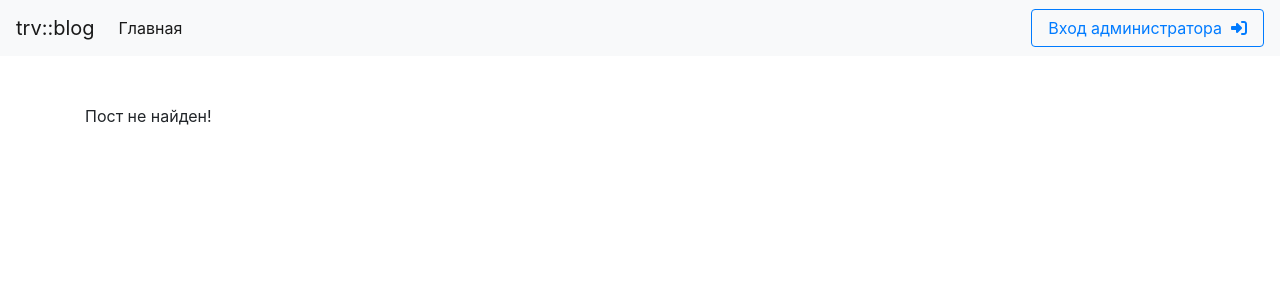
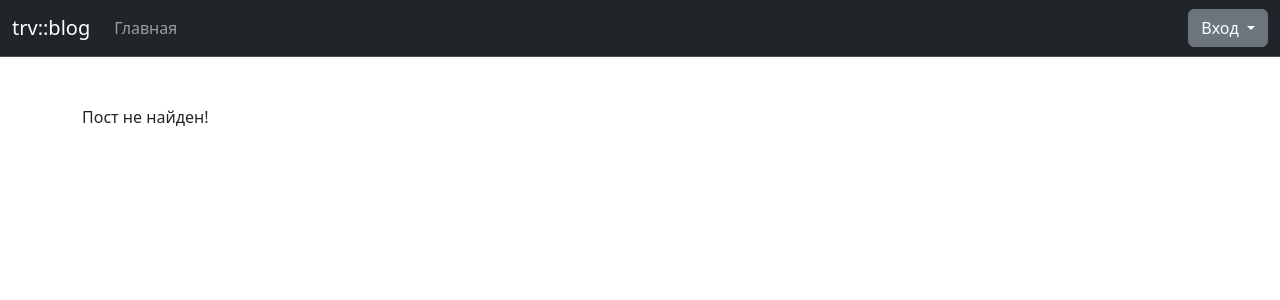
Before and after one commit to 4vanyek/trvblog, a PHP site: page /detail.php?post_id=4 in a window 1280 px wide. Shown: the top 300 px of the page. Run offline with PHP 8.4, Linux system fonts and the light colour scheme; data comes from the database, SQL or seed files in the repository; a stand-in replaces the project's code that opens the database connection.

Commit message:
updated bootstrap ver, login, and others

```diff
--- a/auth/logout.php
+++ b/auth/logout.php
@@ -4,4 +4,4 @@
      require_once '../functions/pdo_connection.php';
 
      session_destroy();
-     redirect('auth/login.php');
+     redirect('/');
--- a/auth/register.php
+++ b/auth/register.php
@@ -53,7 +53,8 @@
     <meta charset="UTF-8">
     <meta name="viewport" content="width=device-width, initial-scale=1">
     <title>trv::blog</title>
-    <link rel="stylesheet" href="<?= asset('assets/css/bootstrap.min.css') ?>" media="all" type="text/css">
+    <link href="https://cdn.jsdelivr.net/npm/bootstrap@5.3.0/dist/css/bootstrap.min.css" rel="stylesheet" integrity="sha384-9ndCyUaIbzAi2FUVXJi0CjmCapSmO7SnpJef0486qhLnuZ2cdeRhO02iuK6FUUVM" crossorigin="anonymous">
+<script src="https://cdn.jsdelivr.net/npm/bootstrap@5.3.0/dist/js/bootstrap.bundle.min.js" integrity="sha384-geWF76RCwLtnZ8qwWowPQNguL3RmwHVBC9FhGdlKrxdiJJigb/j/68SIy3Te4Bkz" crossorigin="anonymous"></script>
     <link rel="stylesheet" href="<?= asset('assets/css/style.css') ?>" media="all" type="text/css">
 </head>
 
--- a/category.php
+++ b/category.php
@@ -9,7 +9,8 @@
     <meta charset="UTF-8">
     <meta name="viewport" content="width=device-width, initial-scale=1">
     <title>BitBlog Category</title>
-    <link rel="stylesheet" href="<?=asset('assets/css/bootstrap.min.css')?>" media="all" type="text/css">
+    <link href="https://cdn.jsdelivr.net/npm/bootstrap@5.3.0/dist/css/bootstrap.min.css" rel="stylesheet" integrity="sha384-9ndCyUaIbzAi2FUVXJi0CjmCapSmO7SnpJef0486qhLnuZ2cdeRhO02iuK6FUUVM" crossorigin="anonymous">
+<script src="https://cdn.jsdelivr.net/npm/bootstrap@5.3.0/dist/js/bootstrap.bundle.min.js" integrity="sha384-geWF76RCwLtnZ8qwWowPQNguL3RmwHVBC9FhGdlKrxdiJJigb/j/68SIy3Te4Bkz" crossorigin="anonymous"></script>
     <link rel="stylesheet" href="<?=asset('assets/css/style.css')?>" media="all" type="text/css">
     <link rel="stylesheet" href="https://cdnjs.cloudflare.com/ajax/libs/font-awesome/6.4.0/css/all.min.css" />
 </head>
--- a/detail.php
+++ b/detail.php
@@ -9,7 +9,8 @@
     <meta charset="UTF-8">
     <meta name="viewport" content="width=device-width, initial-scale=1">
     <title>trv::blog</title>
-    <link rel="stylesheet" href="<?= asset('assets/css/bootstrap.min.css') ?>" media="all" type="text/css">
+    <link href="https://cdn.jsdelivr.net/npm/bootstrap@5.3.0/dist/css/bootstrap.min.css" rel="stylesheet" integrity="sha384-9ndCyUaIbzAi2FUVXJi0CjmCapSmO7SnpJef0486qhLnuZ2cdeRhO02iuK6FUUVM" crossorigin="anonymous">
+<script src="https://cdn.jsdelivr.net/npm/bootstrap@5.3.0/dist/js/bootstrap.bundle.min.js" integrity="sha384-geWF76RCwLtnZ8qwWowPQNguL3RmwHVBC9FhGdlKrxdiJJigb/j/68SIy3Te4Bkz" crossorigin="anonymous"></script>
     <link rel="stylesheet" href="<?= asset('assets/css/style.css') ?>" media="all" type="text/css">
     <link rel="stylesheet" href="https://cdnjs.cloudflare.com/ajax/libs/font-awesome/6.4.0/css/all.min.css" />
 </head>
@@ -37,7 +38,7 @@
                     <a href="<?= url('category.php?cat_id=') . $post->cat_id ?>"><?= $post->category_name ?></a>
                     <span class="date-time"><?= $post->created_at ?></span>
                 </h5>
-                <article class="bg-article p-3 rounded-lg"><img class="float-right mb-2 ml-2" style="width: 18rem;" src="<?= asset($post->image) ?>" alt=""><?= $post->body ?></article>
+                <article class="bg-article p-3 rounded-2"><img class="float-end mb-2 ml-2 rounded-2" style="width: 18rem;" src="<?= asset($post->image) ?>" alt=""><?= $post->body ?></article>
                 <?php
         } else{ ?>
 
--- a/index.php
+++ b/index.php
@@ -8,7 +8,8 @@
     <meta charset="UTF-8">
     <meta name="viewport" content="width=device-width, initial-scale=1">
     <title>trv::blog</title>
-    <link rel="stylesheet" href="<?= asset('assets/css/bootstrap.min.css') ?>" media="all" type="text/css">
+    <link href="https://cdn.jsdelivr.net/npm/bootstrap@5.3.0/dist/css/bootstrap.min.css" rel="stylesheet" integrity="sha384-9ndCyUaIbzAi2FUVXJi0CjmCapSmO7SnpJef0486qhLnuZ2cdeRhO02iuK6FUUVM" crossorigin="anonymous">
+<script src="https://cdn.jsdelivr.net/npm/bootstrap@5.3.0/dist/js/bootstrap.bundle.min.js" integrity="sha384-geWF76RCwLtnZ8qwWowPQNguL3RmwHVBC9FhGdlKrxdiJJigb/j/68SIy3Te4Bkz" crossorigin="anonymous"></script>
     <link rel="stylesheet" href="<?= asset('assets/css/style.css') ?>" media="all" type="text/css">
     <link rel="stylesheet" href="https://cdnjs.cloudflare.com/ajax/libs/font-awesome/6.4.0/css/all.min.css" />
 </head>
--- a/layouts/top-nav.php
+++ b/layouts/top-nav.php
@@ -1,17 +1,16 @@
 <?php
 session_start();
 ?>
-<nav class="navbar navbar-expand-lg sticky-top navbar-light bg-light bg-gradient">
-
-    <a class="navbar-brand " href="<?= url('panel') ?>">trv::blog</a>
-    <button class="navbar-toggler " type="button " data-toggle="collapse " data-target="#navbarSupportedContent " aria-controls="navbarSupportedContent " aria-expanded="false " aria-label="Toggle navigation ">
-        <span class="navbar-toggler-icon "></span>
+<nav class="navbar navbar-expand-lg bg-dark border-bottom border-bottom-dark sticky-top" data-bs-theme="dark">
+    <div class="container-fluid">
+        <a class="navbar-brand" href="<?= url('panel') ?>">trv::blog</a>
+        <button class="navbar-toggler" type="button" data-bs-toggle="collapse" data-bs-target="#navbarText" aria-controls="navbarText" aria-expanded="false" aria-label="Toggle navigation">
+            <span class="navbar-toggler-icon"></span>
         </button>
-
-    <div class="collapse navbar-collapse " id="navbarSupportedContent ">
-        <ul class="navbar-nav mr-auto ">
-            <li class="nav-item active ">
-                <a class="nav-link " href="<?= url('index.php') ?>">Главная <span class="sr-only ">(current)</span></a>
+        <div class="collapse navbar-collapse" id="navbarText">
+            <ul class="navbar-nav me-auto mb-2 mb-lg-0">
+                <li class="nav-item">
+                    <a class="nav-link" href="<?= url('index.php') ?>">Главная <span class="sr-only ">(current)</span></a>
                 </li>
 
                 <?php
@@ -24,25 +23,36 @@
                 <li class="nav-item ">
                     <a class="nav-link " href="<?= url('category.php?cat_id=') . $category->id ?>"><?= $category->name ?></a>
                 </li>
-
+            </ul>
             <?php } ?>
-
-        </ul>
-    </div>
-
-    <section class="d-inline ">
 
             <?php
             if (!isset($_SESSION['user'])) {
                     ?>
             <!-- <a class="text-decoration-none px-2 " href="<?= url('auth/register.php') ?>">Register</a> -->
-        <a class="btn btn-outline-primary text-decoration-none px-3" href="<?= url('auth/login.php') ?>" role="button">Вход администратора&nbsp;&nbsp;<i class="fa-solid fa-right-to-bracket"></i></a>
+            <div class="dropdown">
+  <button type="button" class="btn btn-secondary dropdown-toggle" data-bs-toggle="dropdown" aria-expanded="false" data-bs-auto-close="outside">
+    Вход
+  </button>
+  <form class="dropdown-menu dropdown-menu-end p-4" style="width: 20vw !important;" action="<?= url('auth/login.php') ?>" method="post">
+    <div class="mb-3">
+      <label for="email" class="form-label">Email address</label>
+      <input type="email" class="form-control" name="email" id="email" placeholder="email@example.com">
+    </div>
+    <div class="mb-3">
+      <label for="password" class="form-label">Password</label>
+      <input type="password" class="form-control" name="password" id="password" placeholder="Password">
+    </div>
+    <button type="submit" class="btn btn-primary px-3">Sign in</button>
+  </form>
+</div>
+            <!-- <a class="btn btn-outline-secondary text-decoration-none px-3" href="<?= url('auth/login.php') ?>" role="button">Вход администратора&nbsp;&nbsp;<i class="fa-solid fa-right-to-bracket"></i></a> -->
             <?php
                    } else { ?>
 
-        <a class="btn btn-outline-primary text-decoration-none px-3" href="<?= url('auth/logout.php') ?>" role="button">Выйти&nbsp;&nbsp;<i class="fa-solid fa-right-from-bracket"></i></a>
+            <a class="btn btn-secondary text-decoration-none px-3" href="<?= url('auth/logout.php') ?>" role="button">Выйти&nbsp;&nbsp;<i class="fa-solid fa-right-from-bracket"></i></a>
 
             <?php } ?>
-
-    </section>
+        </div>
+    </div>
 </nav>
--- a/panel/category/create.php
+++ b/panel/category/create.php
@@ -22,7 +22,8 @@
     <meta charset="UTF-8">
     <meta name="viewport" content="width=device-width, initial-scale=1">
     <title>PHP panel</title>
-    <link rel="stylesheet" href="<?= asset('assets/css/bootstrap.min.css') ?>" media="all" type="text/css">
+    <link href="https://cdn.jsdelivr.net/npm/bootstrap@5.3.0/dist/css/bootstrap.min.css" rel="stylesheet" integrity="sha384-9ndCyUaIbzAi2FUVXJi0CjmCapSmO7SnpJef0486qhLnuZ2cdeRhO02iuK6FUUVM" crossorigin="anonymous">
+<script src="https://cdn.jsdelivr.net/npm/bootstrap@5.3.0/dist/js/bootstrap.bundle.min.js" integrity="sha384-geWF76RCwLtnZ8qwWowPQNguL3RmwHVBC9FhGdlKrxdiJJigb/j/68SIy3Te4Bkz" crossorigin="anonymous"></script>
     <link rel="stylesheet" href="<?= asset('assets/css/style.css') ?>" media="all" type="text/css">
     <link rel="stylesheet" href="https://cdnjs.cloudflare.com/ajax/libs/font-awesome/6.4.0/css/all.min.css" />
 </head>
@@ -45,7 +46,7 @@
                             <input type="text" class="form-control" name="name" id="name" placeholder="Имя категории">
                         </section>
                         <section class="form-group">
-                            <button type="submit" class="btn btn-primary">Создать</button>
+                            <button type="submit" class="btn btn-primary mt-2">Создать</button>
                         </section>
 
                     </form>
--- a/panel/category/edit.php
+++ b/panel/category/edit.php
@@ -39,7 +39,8 @@
     <meta charset="UTF-8">
     <meta name="viewport" content="width=device-width, initial-scale=1">
     <title>PHP panel</title>
-    <link rel="stylesheet" href="<?= asset('assets/css/bootstrap.min.css') ?>" media="all" type="text/css">
+    <link href="https://cdn.jsdelivr.net/npm/bootstrap@5.3.0/dist/css/bootstrap.min.css" rel="stylesheet" integrity="sha384-9ndCyUaIbzAi2FUVXJi0CjmCapSmO7SnpJef0486qhLnuZ2cdeRhO02iuK6FUUVM" crossorigin="anonymous">
+<script src="https://cdn.jsdelivr.net/npm/bootstrap@5.3.0/dist/js/bootstrap.bundle.min.js" integrity="sha384-geWF76RCwLtnZ8qwWowPQNguL3RmwHVBC9FhGdlKrxdiJJigb/j/68SIy3Te4Bkz" crossorigin="anonymous"></script>
     <link rel="stylesheet" href="<?= asset('assets/css/style.css') ?>" media="all" type="text/css">
     <link rel="stylesheet" href="https://cdnjs.cloudflare.com/ajax/libs/font-awesome/6.4.0/css/all.min.css" />
 </head>
@@ -61,7 +62,7 @@
                         <input type="text" class="form-control" name="name" id="name" value="<?= $category->name ?>">
                     </section>
                     <section class="form-group">
-                        <button type="submit" class="btn btn-primary">Обновить</button>
+                        <button type="submit" class="btn btn-primary mt-2">Обновить</button>
                     </section>
                 </form>
 
--- a/panel/category/index.php
+++ b/panel/category/index.php
@@ -10,7 +10,8 @@
     <meta charset="UTF-8">
     <meta name="viewport" content="width=device-width, initial-scale=1">
     <title>PHP panel</title>
-    <link rel="stylesheet" href="<?= asset('assets/css/bootstrap.min.css') ?>" media="all" type="text/css">
+    <link href="https://cdn.jsdelivr.net/npm/bootstrap@5.3.0/dist/css/bootstrap.min.css" rel="stylesheet" integrity="sha384-9ndCyUaIbzAi2FUVXJi0CjmCapSmO7SnpJef0486qhLnuZ2cdeRhO02iuK6FUUVM" crossorigin="anonymous">
+<script src="https://cdn.jsdelivr.net/npm/bootstrap@5.3.0/dist/js/bootstrap.bundle.min.js" integrity="sha384-geWF76RCwLtnZ8qwWowPQNguL3RmwHVBC9FhGdlKrxdiJJigb/j/68SIy3Te4Bkz" crossorigin="anonymous"></script>
     <link rel="stylesheet" href="<?= asset('assets/css/style.css') ?>" media="all" type="text/css">
     <link rel="stylesheet" href="https://cdnjs.cloudflare.com/ajax/libs/font-awesome/6.4.0/css/all.min.css" />
 </head>
--- a/panel/index.php
+++ b/panel/index.php
@@ -8,7 +8,8 @@
     <meta charset="UTF-8">
     <meta name="viewport" content="width=device-width, initial-scale=1">
     <title>trv::blog Panel</title>
-    <link rel="stylesheet" href="<?= asset('assets/css/bootstrap.min.css') ?>" media="all" type="text/css">
+    <link href="https://cdn.jsdelivr.net/npm/bootstrap@5.3.0/dist/css/bootstrap.min.css" rel="stylesheet" integrity="sha384-9ndCyUaIbzAi2FUVXJi0CjmCapSmO7SnpJef0486qhLnuZ2cdeRhO02iuK6FUUVM" crossorigin="anonymous">
+<script src="https://cdn.jsdelivr.net/npm/bootstrap@5.3.0/dist/js/bootstrap.bundle.min.js" integrity="sha384-geWF76RCwLtnZ8qwWowPQNguL3RmwHVBC9FhGdlKrxdiJJigb/j/68SIy3Te4Bkz" crossorigin="anonymous"></script>
     <link rel="stylesheet" href="<?= asset('assets/css/style.css') ?>" media="all" type="text/css">
     <link rel="stylesheet" href="https://cdnjs.cloudflare.com/ajax/libs/font-awesome/6.4.0/css/all.min.css" />
 </head>
@@ -29,7 +30,7 @@
                 <section style="min-height: 80vh;" class="d-flex justify-content-center align-items-center">
                     <section>
                         <h1>trv::blog</h1>
-                        <h5>Welcome to trv::blog Panel! This is a slightly modified version of <a target="_blank" href="https://github.com/MobinaJafarian/BitBlog">Bit Blog</a> Panel, developed by <a target="_blank" href="https://github.com/4vanyek">therealvanyek</a></h5>
+                        <h5>Welcome to trv::blog Panel! This is a modified version of <a target="_blank" href="https://github.com/MobinaJafarian/BitBlog">Bit Blog</a> Panel, developed by <a target="_blank" href="https://github.com/4vanyek">therealvanyek</a></h5>
                     </section>
                 </section>
 
--- a/panel/post/edit.php
+++ b/panel/post/edit.php
@@ -77,7 +77,8 @@
     <meta charset="UTF-8">
     <meta name="viewport" content="width=device-width, initial-scale=1">
     <title>PHP panel</title>
-    <link rel="stylesheet" href="<?= asset('assets/css/bootstrap.min.css') ?>" media="all" type="text/css">
+    <link href="https://cdn.jsdelivr.net/npm/bootstrap@5.3.0/dist/css/bootstrap.min.css" rel="stylesheet" integrity="sha384-9ndCyUaIbzAi2FUVXJi0CjmCapSmO7SnpJef0486qhLnuZ2cdeRhO02iuK6FUUVM" crossorigin="anonymous">
+<script src="https://cdn.jsdelivr.net/npm/bootstrap@5.3.0/dist/js/bootstrap.bundle.min.js" integrity="sha384-geWF76RCwLtnZ8qwWowPQNguL3RmwHVBC9FhGdlKrxdiJJigb/j/68SIy3Te4Bkz" crossorigin="anonymous"></script>
     <link rel="stylesheet" href="<?= asset('assets/css/style.css') ?>" media="all" type="text/css">
     <link rel="stylesheet" href="https://cdnjs.cloudflare.com/ajax/libs/font-awesome/6.4.0/css/all.min.css" />
 </head>
@@ -128,7 +129,7 @@
                             <textarea class="form-control" name="body" id="body" rows="5"><?= $post->body ?></textarea>
                         </section>
                         <section class="form-group">
-                            <button type="submit" class="btn btn-primary">Обновить</button>
+                            <button type="submit" class="btn btn-primary mt-2 mb-2">Обновить</button>
                         </section>
                     </form>
 
--- a/panel/post/index.php
+++ b/panel/post/index.php
@@ -10,7 +10,8 @@
     <meta charset="UTF-8">
     <meta name="viewport" content="width=device-width, initial-scale=1">
     <title>PHP panel</title>
-    <link rel="stylesheet" href="<?= asset('assets/css/bootstrap.min.css') ?>" media="all" type="text/css">
+    <link href="https://cdn.jsdelivr.net/npm/bootstrap@5.3.0/dist/css/bootstrap.min.css" rel="stylesheet" integrity="sha384-9ndCyUaIbzAi2FUVXJi0CjmCapSmO7SnpJef0486qhLnuZ2cdeRhO02iuK6FUUVM" crossorigin="anonymous">
+<script src="https://cdn.jsdelivr.net/npm/bootstrap@5.3.0/dist/js/bootstrap.bundle.min.js" integrity="sha384-geWF76RCwLtnZ8qwWowPQNguL3RmwHVBC9FhGdlKrxdiJJigb/j/68SIy3Te4Bkz" crossorigin="anonymous"></script>
     <link rel="stylesheet" href="<?= asset('assets/css/style.css') ?>" media="all" type="text/css">
     <link rel="stylesheet" href="https://cdnjs.cloudflare.com/ajax/libs/font-awesome/6.4.0/css/all.min.css" />
 </head>
@@ -55,7 +56,7 @@
                          foreach ($posts as $key => $post) { ?>
                             <tr>
                                 <td><?= $key += 1 ?></td>
-                                <td><img style="width: 90px;" src="<?= asset( $post->image) ?>"></td>
+                                <td><img class="rounded-2" style="width: 90px;" src="<?= asset( $post->image) ?>"></td>
                                 <td><?= $post->title ?></td>
                                 <td><?= $post->category_name ?></td>
                                 <td><?= substr($post->body, 0, 30)  ?></td>
```
Also changed, not shown: auth/login.php (+6 -4 lines), panel/layouts/sidebar.php (+19 -3 lines), panel/layouts/top-nav.php (+4 -5 lines), panel/post/create.php (+4 -3 lines). Lines whose indentation alone changed are shown as unchanged.
